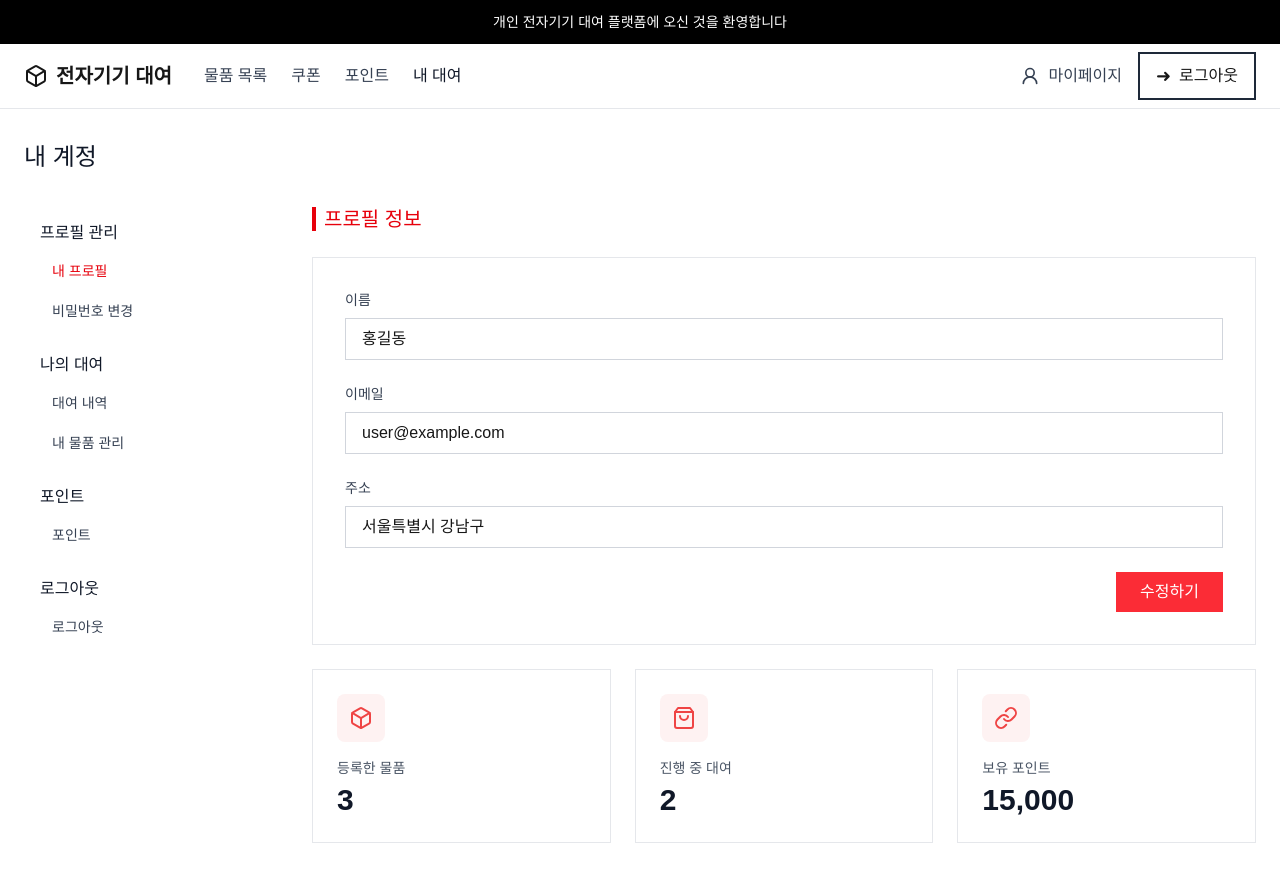
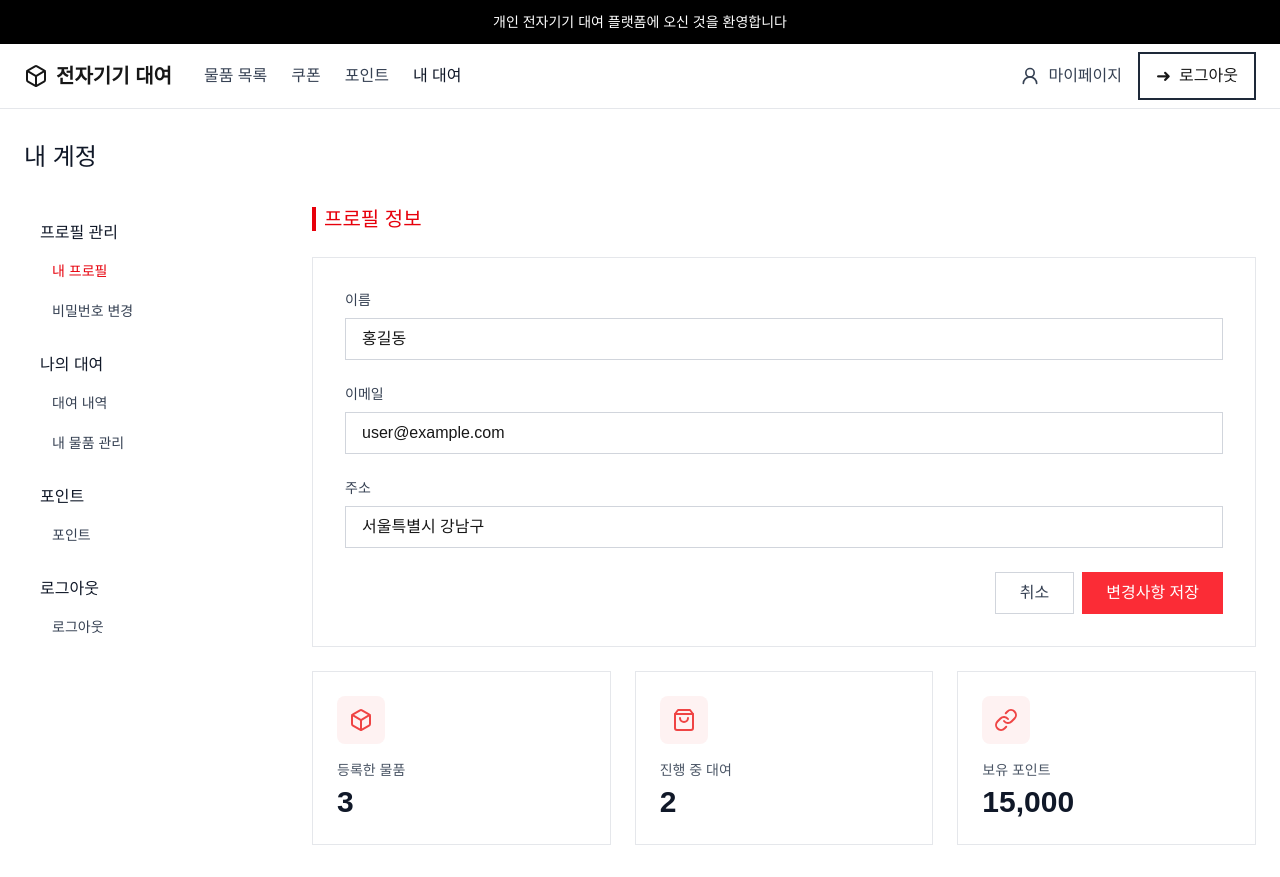
Before and after one commit to pinetree5115-collab/device-rental, a Next.js app: page /mypage in a window 1280 px wide. Both pictures are taken after a click on the button "수정하기". Built offline with nearby package versions, Linux system fonts and the light colour scheme; no server answers; a web font is replaced by a local one.

Commit message:
feat: 마이페이지 프로필 수정 및 저장 기능 추가

```diff
--- a/src/app/mypage/page.tsx
+++ b/src/app/mypage/page.tsx
@@ -52,7 +52,13 @@
 export default function MyPage() {
   const router = useRouter();
   const [isLoading, setIsLoading] = useState(false);
+  const [isEditing, setIsEditing] = useState(false);
   const [profile, setProfile] = useState<UserProfile>({
+    name: '홍길동',
+    email: 'user@example.com',
+    address: '서울특별시 강남구',
+  });
+  const [originalProfile, setOriginalProfile] = useState<UserProfile>({
     name: '홍길동',
     email: 'user@example.com',
     address: '서울특별시 강남구',
@@ -68,12 +74,24 @@
     setProfile((prev) => ({ ...prev, [field]: value }));
   };
 
+  const handleEditClick = () => {
+    setIsEditing(true);
+    setOriginalProfile(profile);
+  };
+
+  const handleCancel = () => {
+    setProfile(originalProfile);
+    setIsEditing(false);
+  };
+
   const handleSubmit = async () => {
     setIsLoading(true);
     try {
       // TODO: API 호출
       await new Promise((resolve) => setTimeout(resolve, 1000));
       alert('프로필이 수정되었습니다.');
+      setOriginalProfile(profile);
+      setIsEditing(false);
     } catch (error) {
       alert('프로필 수정에 실패했습니다.');
     } finally {
@@ -225,7 +243,8 @@
                     type="text"
                     value={profile.name}
                     onChange={(e) => handleInputChange('name', e.target.value)}
-                    className="w-full px-4 py-2 border border-gray-300 focus:outline-none focus:ring-2 focus:ring-red-500"
+                    disabled={!isEditing}
+                    className="w-full px-4 py-2 border border-gray-300 focus:outline-none focus:ring-2 focus:ring-red-500 disabled:bg-gray-50 disabled:cursor-not-allowed"
                     placeholder="홍길동"
                   />
                 </div>
@@ -239,7 +258,8 @@
                     type="email"
                     value={profile.email}
                     onChange={(e) => handleInputChange('email', e.target.value)}
-                    className="w-full px-4 py-2 border border-gray-300 focus:outline-none focus:ring-2 focus:ring-red-500"
+                    disabled={!isEditing}
+                    className="w-full px-4 py-2 border border-gray-300 focus:outline-none focus:ring-2 focus:ring-red-500 disabled:bg-gray-50 disabled:cursor-not-allowed"
                     placeholder="user@example.com"
                   />
                 </div>
@@ -253,20 +273,39 @@
                     type="text"
                     value={profile.address}
                     onChange={(e) => handleInputChange('address', e.target.value)}
-                    className="w-full px-4 py-2 border border-gray-300 focus:outline-none focus:ring-2 focus:ring-red-500"
+                    disabled={!isEditing}
+                    className="w-full px-4 py-2 border border-gray-300 focus:outline-none focus:ring-2 focus:ring-red-500 disabled:bg-gray-50 disabled:cursor-not-allowed"
                     placeholder="서울특별시 강남구"
                   />
                 </div>
 
-                {/* 수정하기 버튼 */}
-                <div className="flex justify-end">
+                {/* 버튼 영역 */}
+                <div className="flex justify-end gap-2">
+                  {isEditing ? (
+                    <>
+                      <button
+                        onClick={handleCancel}
+                        disabled={isLoading}
+                        className="px-6 py-2 border border-gray-300 text-gray-700 hover:bg-gray-50 disabled:opacity-50 disabled:cursor-not-allowed"
+                      >
+                        취소
+                      </button>
                       <button
                         onClick={handleSubmit}
                         disabled={isLoading}
                         className="px-6 py-2 bg-red-500 text-white hover:bg-red-600 disabled:bg-gray-400 disabled:cursor-not-allowed"
                       >
-                    {isLoading ? '수정 중...' : '수정하기'}
+                        {isLoading ? '저장 중...' : '변경사항 저장'}
                       </button>
+                    </>
+                  ) : (
+                    <button
+                      onClick={handleEditClick}
+                      className="px-6 py-2 bg-red-500 text-white hover:bg-red-600"
+                    >
+                      수정하기
+                    </button>
+                  )}
                 </div>
               </div>
             </div>
```
Lines whose indentation alone changed are shown as unchanged.
